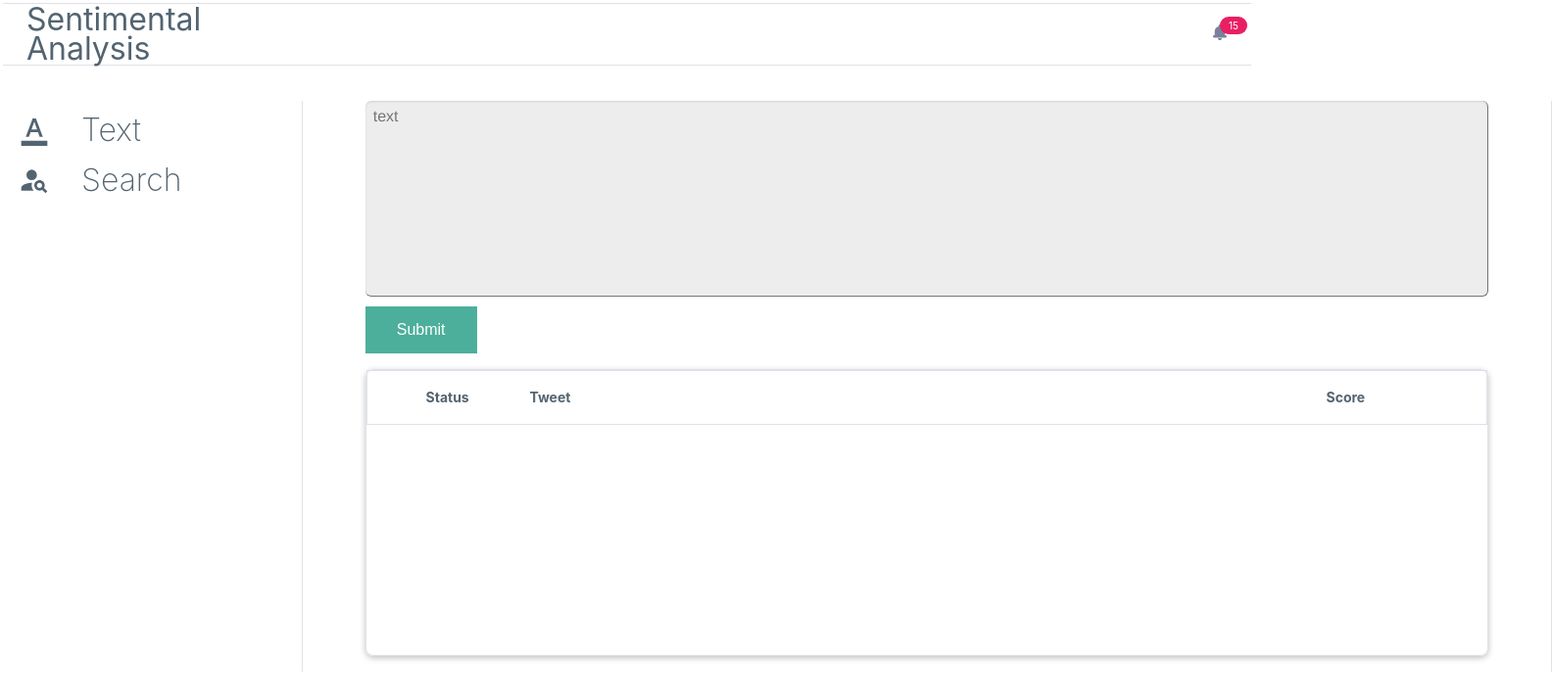
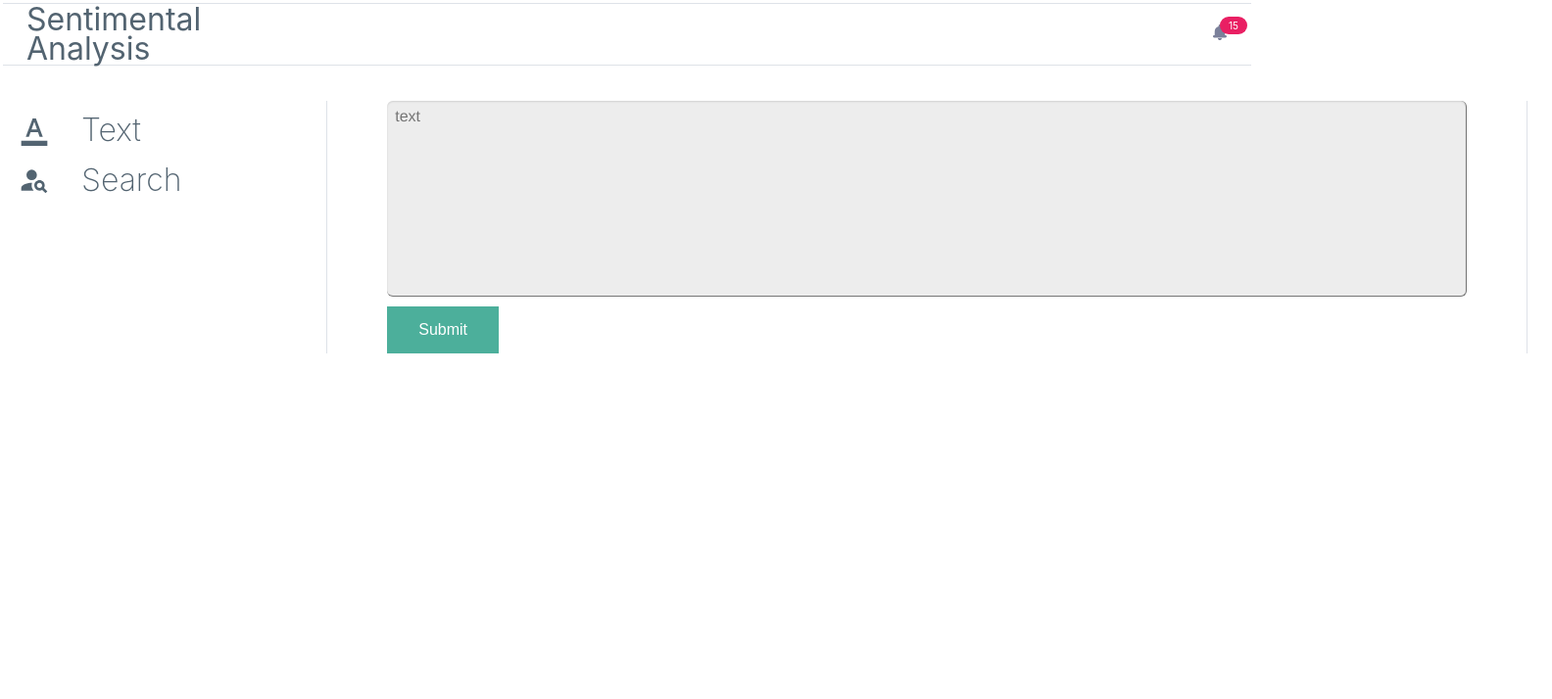
Before and after one commit to chaudharynabin6/twittterai-frontend, a React (Create React App) app: page /text in a window 1280 px wide. Shown: the top 714 px of the page at 98% size, 1584 px wide, since content can reach past the window. Built offline with nearby package versions, Linux system fonts and the light colour scheme.

Commit message:
hiding table initially

```diff
--- a/src/pages/SingleTextPage/SingleTextPage.presenter.js
+++ b/src/pages/SingleTextPage/SingleTextPage.presenter.js
@@ -50,7 +50,10 @@ const SingleTextPagePresenter = () => {
 
                 <div className="single-text-result">
                     {/* tweet results */}
-                    <AnalyzedTweets analysed_tweets={analyzedTweets} />
+                    {
+                        analyzedTweets.length > 0 && <AnalyzedTweets analysed_tweets={analyzedTweets} />
+                    }
+
                 </div>
 
             </section>
```
